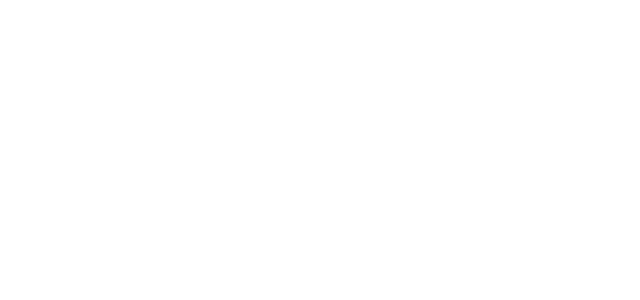
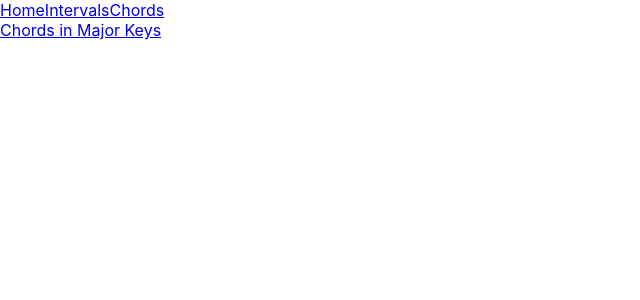
Before and after one commit to aj-malicsi/goated-fe, a React (Create React App) app: page /chords in a window 1280 px wide. Before the commit this address had no page. Shown: the top 300 px of the page, without its empty margins (0-640 px from the left). Built offline with nearby package versions, Linux system fonts and the light colour scheme.

Commit message:
add routes for chords in major keys

```diff
--- a/src/App.js
+++ b/src/App.js
@@ -1,7 +1,6 @@
 
 import './App.css';
 import FifthsForm from './intervals/FifthsForm';
-import MajorChordsForm from './chords/DiatonicChordsForm';
 import NavBar from "./common/NavBar";
 
 
--- /dev/null
+++ b/src/chords/ChordsIndex.jsx
@@ -0,0 +1,16 @@
+import { Link } from "react-router-dom";
+import NavBar from "../common/NavBar";
+import DiatonicChordsMajorForm from "./DiatonicChordsMajorForm";
+
+
+
+export default function ChordsIndex(){
+    return(
+        <>
+        <NavBar />
+        <br/>
+
+        <Link to="/chords/diatonic/major" element={<DiatonicChordsMajorForm />}> Chords in Major Keys </Link>
+        </>
+    )
+}
--- a/src/chords/DiatonicChordsForm.jsx
+++ b/src/chords/DiatonicChordsMajorForm.jsx
@@ -5,7 +5,7 @@
 
 
 
-export default function MajorChordsForm() {
+export default function DiatonicChordsMajorForm() {
 
   const [correct, setCorrect] = useState(0)
   const [wrong, setWrong] = useState(0)
--- a/src/common/NavBar.jsx
+++ b/src/common/NavBar.jsx
@@ -5,6 +5,7 @@
         <>
         <Link to="/">Home</Link>
         <Link to="/intervals">Intervals</Link>
+        <Link to="/chords">Chords</Link>
         </>
     )
 }
--- a/src/index.js
+++ b/src/index.js
@@ -9,6 +9,8 @@
 import ThirdsForm from './intervals/ThirdsForm';
 import IntervalsIndex from './intervals/IntervalsIndex';
 import HomePage from './common/HomePage';
+import DiatonicChordsMajorForm from './chords/DiatonicChordsMajorForm';
+import ChordsIndex from './chords/ChordsIndex';
 
 ReactDOM.render(
   <React.StrictMode>
@@ -19,6 +21,9 @@
         <Route path="/intervals/fourths" element={<FourthsForm />}/>
         <Route path="/intervals/thirds" element={<ThirdsForm />}/>
         <Route path="/intervals" element={<IntervalsIndex />}/>
+
+        <Route path="/chords" element={<ChordsIndex />} />
+        <Route path="/chords/diatonic/major" element={<DiatonicChordsMajorForm />} />
       </Routes>
     </BrowserRouter>
   </React.StrictMode>,
```
